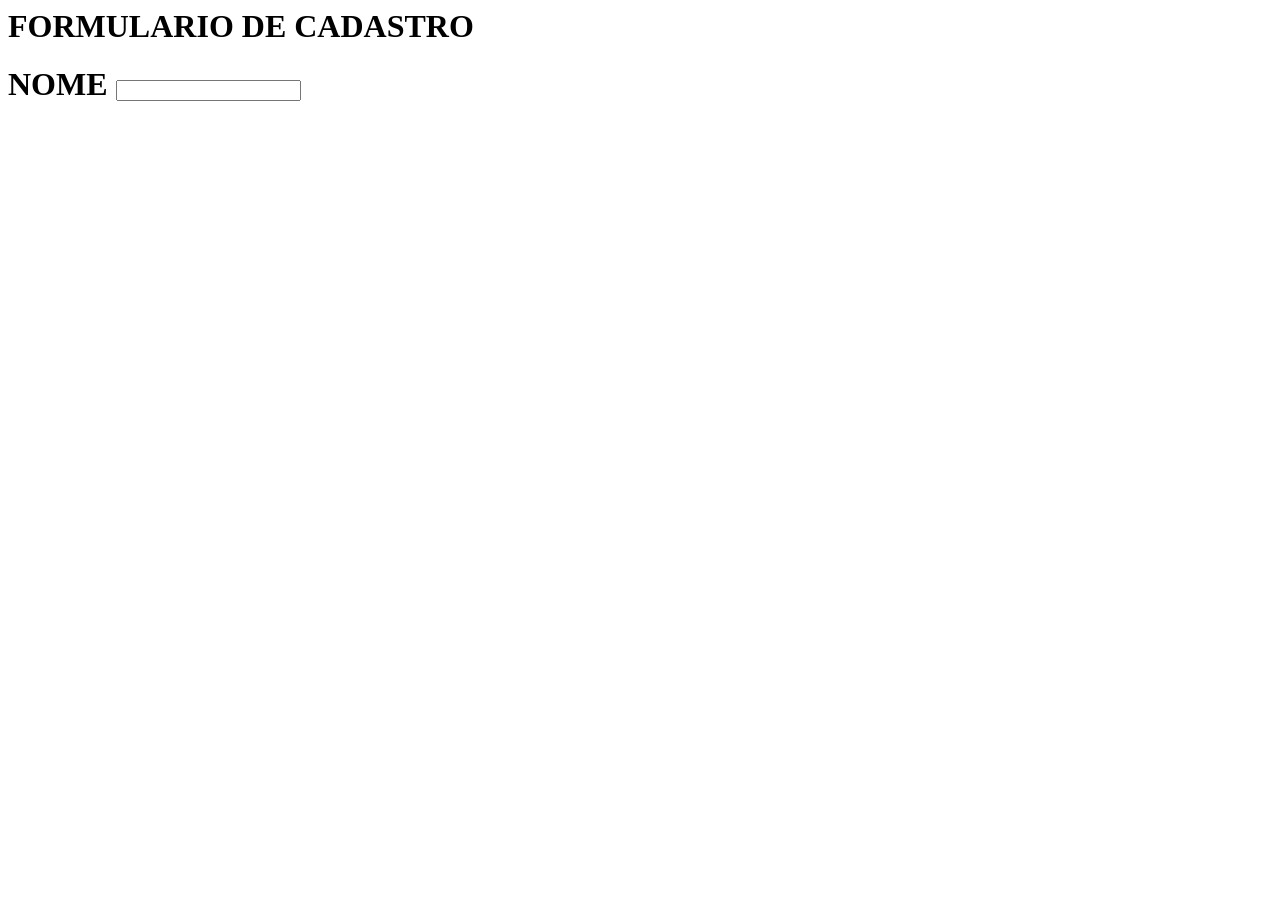
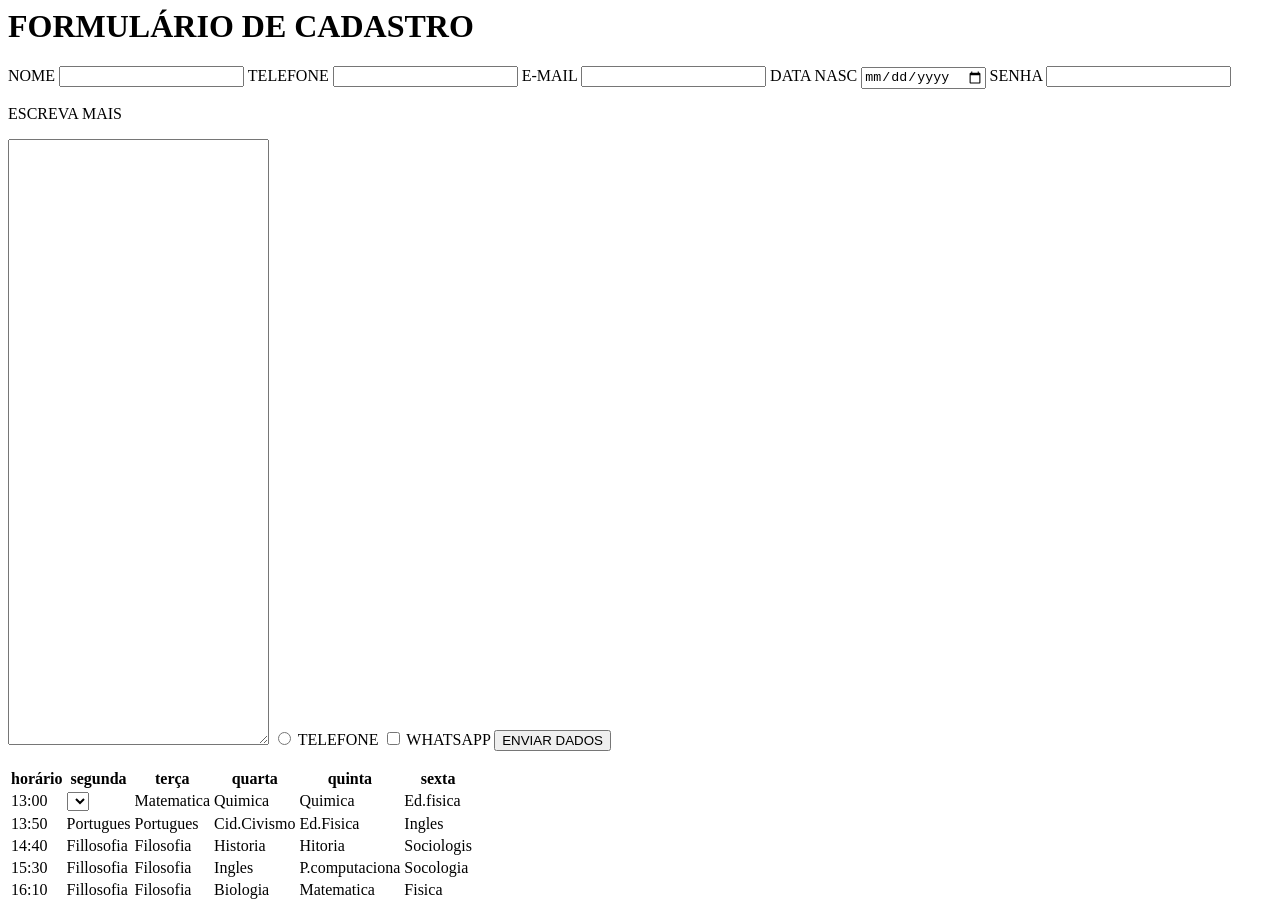
Before and after one commit to luismiguel30/formulario, a plain HTML site: page index.html in a window 1280 px wide. Before the commit the page ends 800 px from the top, so only its background shows below. Drawn offline with Linux system fonts and the light colour scheme.

Commit message:
Update index.html

```diff
--- a/index.html
+++ b/index.html
@@ -1,26 +1,105 @@
 <html>
 
 <head>
-<link rel="stylesheet" href="'style.css"
+<link rel="stylesheet" href="style.css">
 </head>
 
 
 <body>
+<h1>FORMULÁRIO DE CADASTRO</h1>
+<main>
+    <form>
+        <label for="nome">NOME</label>
+        <input type="text" id="nome">
 
-<h1>FORMULARIO DE CADASTRO<H1>
-<main>
+         <label for="telefone">TELEFONE</label>
+        <input type="tel" id="telefone">
 
+        <label for="endmail">E-MAIL</label>
+        <input type="email" id="endmail">
+
+        <label for="datanasc">DATA NASC</label>
+        <input type="date" id="datanasc">
+
+        <label for="senha">SENHA</label>
+        <input type="password" id="senha">
+
+        <div>
+            <p>ESCREVA MAIS</p>
+            <textarea cols="30px" rows="40px"></textarea>
+
+            <input type="radio" id="circuloradio">
+            <label for="circuloradio">TELEFONE</label>
+
+            <input type="checkbox" id="caixa">
+            <label for="caixa">WHATSAPP</label>
+
+            <input type="submit" value="ENVIAR DADOS">
+
+        </div>
+    </form>
+
+           <table>
+            <thead>
+                   <th>horário</td>
+                   <th>segunda</td>
+                   <th>terça</td>
+                   <th>quarta</td>
+                   <th>quinta</td>
+                   <th>sexta</td>
+               </thead>
+                      <tbody>
+               <tr>
+                   <td>13:00</td>
+                   <td>
+                      <select>
+                         <opition>portugues</option>
+                         <opition>matematica</option>
+                         <opition>geografia</option>
+                       </selevt>
+                   </td>
+                   <td>Matematica</td>
+                   <td>Quimica</td>
+                   <td>Quimica</td>
+                   <td>Ed.fisica</td>
+               </tr>
+
+               <tr>
+                   <td>13:50</td>
+                   <td>Portugues
+                   <td>Portugues</td>
+                   <td>Cid.Civismo
+                   <td>Ed.Fisica</td>
+                   <td>Ingles</td>
+               </tr>
+               <tr>
+                   <td>14:40</td>
+                   <td>Fillosofia</td>
+                   <td>Filosofia</td>
+                   <td>Historia</td>
+                   <td>Hitoria</td>
+                   <td>Sociologis</td>
+               </tr>
+               <tr>
+                   <td>15:30</td>
+                   <td>Fillosofia</td>
+                   <td>Filosofia</td>
+                   <td>Ingles</td>
+                   <td>P.computaciona</td>
+                   <td>Socologia</td>
+               </tr>
+               <tr>
+                   <td>16:10</td>
+                   <td>Fillosofia</td>
+                   <td>Filosofia</td>
+                   <td>Biologia</td>
+                   <td>Matematica</td>
+                   <td>Fisica</td>
+               </tr>
+           </table>
 </main>
-<form>
-    <label>NOME</label>
-    <input type="text" id="= "NOME>
-</form>
 
 </body>
 
 
-
-
-
-
 </html>
```
